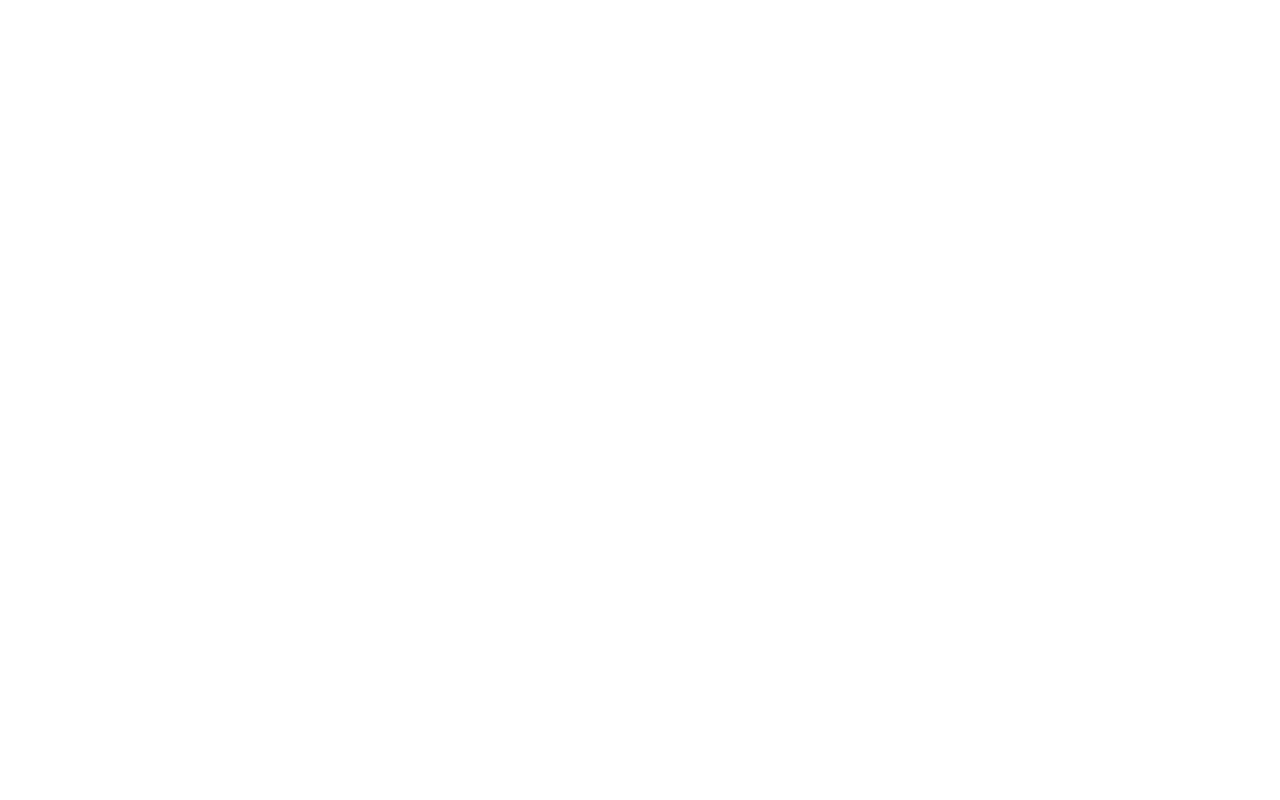
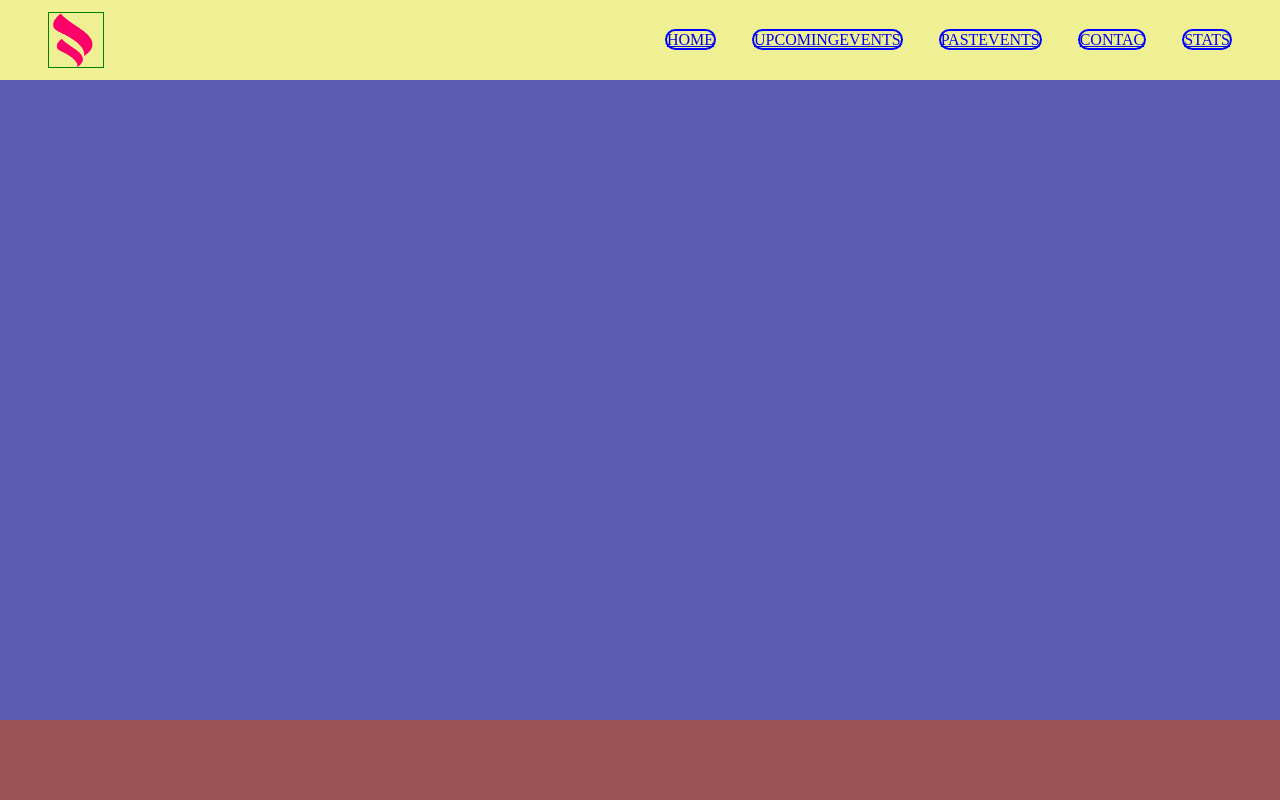
Before and after one commit to Reneldinho/AmazingEventsIvanReneCarvajalArenas, a plain HTML site: page index.html in a window 1280 px wide. Drawn offline with Linux system fonts and the light colour scheme.

Commit message:
agregando los html faltantes y trabajando en el navbar

```diff
--- a/index.html
+++ b/index.html
@@ -3,11 +3,23 @@
 <head>
     <meta charset="UTF-8">
     <meta name="viewport" content="width=device-width, initial-scale=1.0">
-    <title>Document</title>
+    <title>HOME</title>
     <link rel="stylesheet" href="./styles.css">
     <link rel="shortcut icon" href="./Recursos_Amazing_Events_Task_1/favicon.png" type="image/x-icon">
 </head>
 <body>
+    <header>
+        <img class="Home_Logo" src="./Recursos_Amazing_Events_Task_1/favicon.png" alt="">
+        <nav>
+            <a href="#">HOME</a>
+            <a href="./UpcomingEvents.html">UPCOMINGEVENTS</a>
+            <a href="./PastEvents.html">PASTEVENTS</a>
+            <a href="./Contac.html">CONTAC</a>
+            <a href="./Stats.html">STATS</a>
+        </nav>
+    </header>
+    <main></main>
+    <footer></footer>
 
 </body>
 </html>
--- a/styles.css
+++ b/styles.css
@@ -0,0 +1,43 @@
+*{
+    padding: 0;
+    margin: 0;
+    box-sizing: border-box;
+}
+
+header{
+    min-height: 10vh;
+    background-color: rgb(239, 239, 148);
+}
+
+main{
+    min-height: 80vh;
+    background-color: rgb(92, 92, 180);
+}
+
+footer{
+    min-height: 10vh;
+    background-color: rgb(154, 84, 84);
+}
+
+a{
+    margin-left: 2rem;
+    border-radius: 2rem;
+    border: 2px solid blue;
+}
+
+.Home_Logo{
+    width: 3.5rem;
+    height: 3.5rem;
+    margin-left: 3rem;
+    border: 1px solid green;
+}
+
+header{
+    display: flex;
+    justify-content: space-between;
+    align-items: center;
+}
+
+nav{
+    margin-right: 3rem;
+}
```
Also changed, not shown: Contac.html (added, +13 -0 lines), Details.html (added, +13 -0 lines), PastEvents.html (added, +13 -0 lines), Stats.html (added, +13 -0 lines), UpcomingEvents.html (added, +13 -0 lines).
